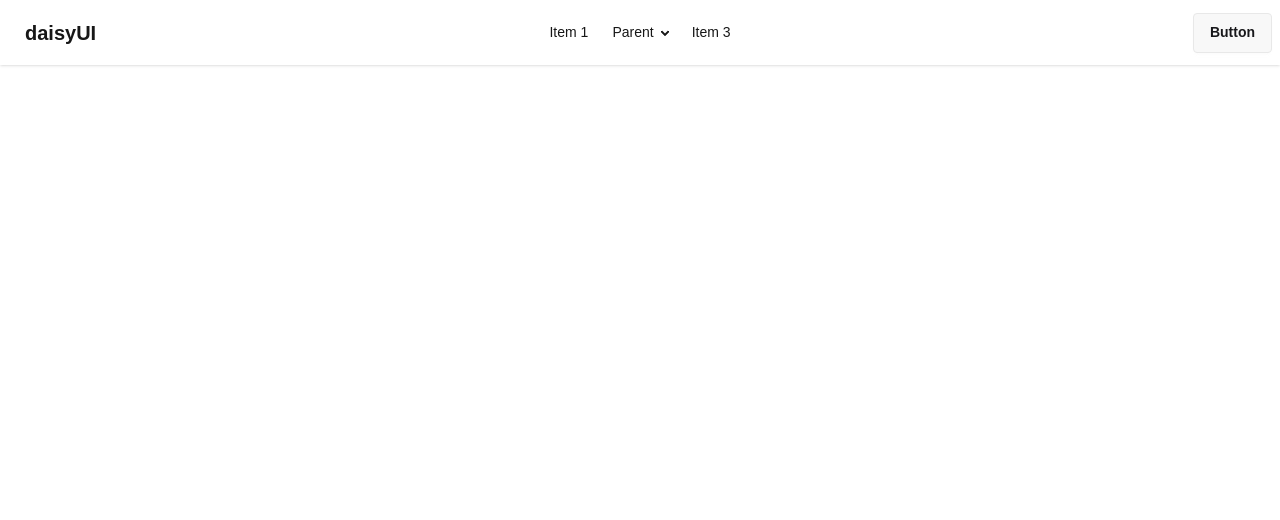
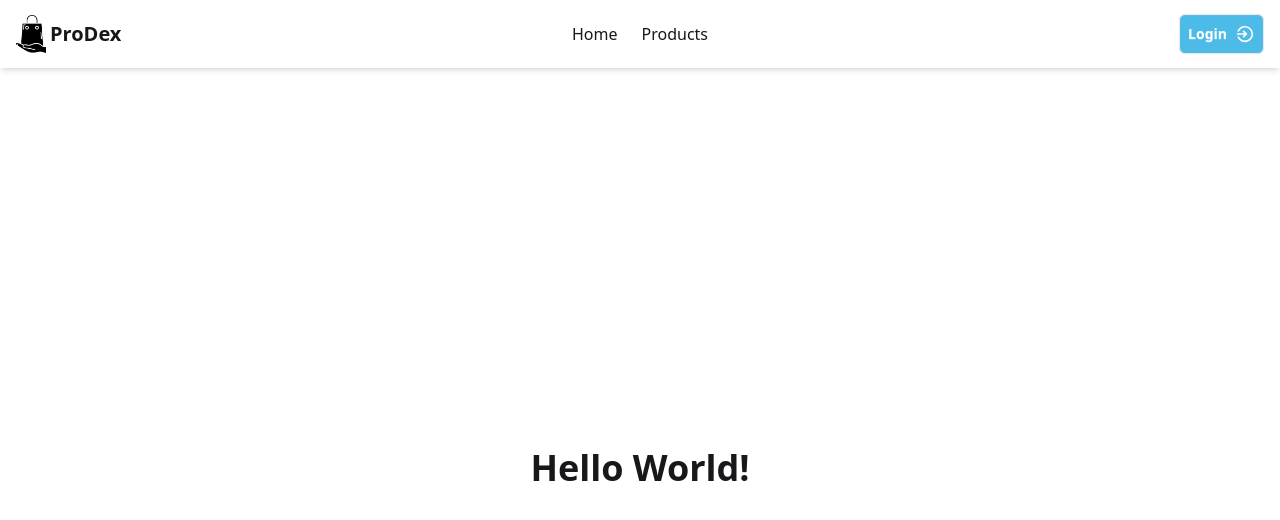
Before and after one commit to amirsayeed/Prodex-Client, a Next.js app: page / in a window 1280 px wide. Shown: the top 520 px of the page. Built offline with nearby package versions, Linux system fonts and the light colour scheme; no server answers.

Commit message:
navbar, default loading and error added

```diff
--- a/package.json
+++ b/package.json
@@ -14,7 +14,8 @@
     "next-auth": "^4.24.11",
     "react": "19.1.0",
     "react-dom": "19.1.0",
-    "react-icons": "^5.5.0"
+    "react-icons": "^5.5.0",
+    "react-toastify": "^11.0.5"
   },
   "devDependencies": {
     "@eslint/eslintrc": "^3",
--- /dev/null
+++ b/src/app/ClientProvider.jsx
@@ -0,0 +1,7 @@
+"use client";
+
+import { SessionProvider } from "next-auth/react";
+
+export default function ClientProvider({ children, session }) {
+  return <SessionProvider session={session}>{children}</SessionProvider>;
+}
--- /dev/null
+++ b/src/app/error.jsx
@@ -0,0 +1,24 @@
+'use client' // Error boundaries must be Client Components
+
+import { useEffect } from 'react'
+
+export default function Error({ error, reset }) {
+  useEffect(() => {
+    // Log the error to an error reporting service
+    console.error(error)
+  }, [error])
+
+  return (
+    <div>
+      <h2>Something went wrong!</h2>
+      <button
+        onClick={
+          // Attempt to recover by trying to re-render the segment
+          () => reset()
+        }
+      >
+        Try again
+      </button>
+    </div>
+  )
+}
--- a/src/app/globals.css
+++ b/src/app/globals.css
@@ -1,27 +1,2 @@
 @import "tailwindcss";
 @plugin "daisyui";
-
-:root {
-  --background: #ffffff;
-  --foreground: #171717;
-}
-
-@theme inline {
-  --color-background: var(--background);
-  --color-foreground: var(--foreground);
-  --font-sans: var(--font-geist-sans);
-  --font-mono: var(--font-geist-mono);
-}
-
-@media (prefers-color-scheme: dark) {
-  :root {
-    --background: #0a0a0a;
-    --foreground: #ededed;
-  }
-}
-
-body {
-  background: var(--background);
-  color: var(--foreground);
-  font-family: Arial, Helvetica, sans-serif;
-}
--- a/src/app/layout.jsx
+++ b/src/app/layout.jsx
@@ -1,28 +1,20 @@
-import { Geist, Geist_Mono } from "next/font/google";
 import "./globals.css";
-
-const geistSans = Geist({
-  variable: "--font-geist-sans",
-  subsets: ["latin"],
-});
-
-const geistMono = Geist_Mono({
-  variable: "--font-geist-mono",
-  subsets: ["latin"],
-});
+import Navbar from "@/components/Navbar";
+import ClientProvider from "./ClientProvider";
 
 export const metadata = {
-  title: "Create Next App",
+  title: "ProDex",
   description: "Generated by create next app",
 };
 
-export default function RootLayout({ children }) {
+export default function RootLayout({ children, session }) {
   return (
-    <html lang="en">
-      <body
-        className={`${geistSans.variable} ${geistMono.variable} antialiased`}
-      >
-        {children}
+    <html lang="en" data-theme='light'>
+      <body className="bg-base-100">
+        <ClientProvider session={session}>
+          <Navbar />
+          {children}
+        </ClientProvider>
       </body>
     </html>
   );
--- /dev/null
+++ b/src/app/loading.js
@@ -0,0 +1,3 @@
+export default function Loading() {
+  return <p>Loading...</p>
+}
--- a/src/app/page.jsx
+++ b/src/app/page.jsx
@@ -1,12 +1,8 @@
-import Navbar from "@/components/Navbar";
 
 export default function Home() {
   return (
-    <>
-    <Navbar/>
-    <div className="flex h-screen items-center justify-center">
-      <h1 className="text-4xl font-bold text-white">Hello World!</h1>
+    <div className="flex min-h-screen items-center justify-center">
+      <h1 className="text-4xl font-bold">Hello World!</h1>
     </div>
-    </>
   );
 }
--- a/src/components/Navbar.jsx
+++ b/src/components/Navbar.jsx
@@ -1,49 +1,104 @@
-import React from 'react';
+"use client";
 
-const Navbar = () => {
+import { useSession, signOut } from "next-auth/react";
+import Link from "next/link";
+import { IoMdLogIn } from "react-icons/io";
+import ProdexLogo from "./ProdexLogo";
+
+export default function Navbar() {
+  const { data: session } = useSession();
+
+  const handleLogout = async () => {
+    await signOut({ redirect: false });
+  };
+
+  const links = (
+    <>
+      <li>
+        <Link href="/">Home</Link>
+      </li>
+      <li>
+        <Link href="/products">Products</Link>
+      </li>
+    </>
+  );
+
   return (
-    <div className="navbar bg-base-100 shadow-sm">
+    <div className="bg-base-100 sticky top-0 z-50 shadow-md">
+      <div className="navbar max-w-[1500px] mx-auto px-2 md:px-4">
+        {/* Navbar Start */}
         <div className="navbar-start">
           <div className="dropdown">
-        <div tabIndex={0} role="button" className="btn btn-ghost lg:hidden">
-            <svg xmlns="http://www.w3.org/2000/svg" className="h-5 w-5" fill="none" viewBox="0 0 24 24" stroke="currentColor"> <path strokeLinecap="round" strokeLinejoin="round" strokeWidth="2" d="M4 6h16M4 12h8m-8 6h16" /> </svg>
+            <div tabIndex={0} className="btn btn-ghost lg:hidden">
+              <svg
+                xmlns="http://www.w3.org/2000/svg"
+                className="h-5 w-5"
+                fill="none"
+                viewBox="0 0 24 24"
+                stroke="currentColor"
+              >
+                <path
+                  strokeLinecap="round"
+                  strokeLinejoin="round"
+                  strokeWidth="2"
+                  d="M4 6h16M4 12h8m-8 6h16"
+                />
+              </svg>
             </div>
             <ul
               tabIndex={0}
-            className="menu menu-sm dropdown-content bg-base-100 rounded-box z-1 mt-3 w-52 p-2 shadow">
-            <li><a>Item 1</a></li>
-            <li>
-            <a>Parent</a>
-            <ul className="p-2">
-                <li><a>Submenu 1</a></li>
-                <li><a>Submenu 2</a></li>
-            </ul>
-            </li>
-            <li><a>Item 3</a></li>
+              className="menu menu-sm dropdown-content bg-white dark:bg-gray-800 rounded-box z-50 mt-3 w-52 p-2 shadow text-lg font-medium"
+            >
+              {links}
             </ul>
           </div>
-        <a className="btn btn-ghost text-xl">daisyUI</a>
+          <ProdexLogo/>
         </div>
+
+        {/* Navbar Center */}
         <div className="navbar-center hidden lg:flex">
-        <ul className="menu menu-horizontal px-1">
-        <li><a>Item 1</a></li>
+          <ul className="menu menu-horizontal px-1 text-base font-medium">{links}</ul>
+        </div>
+
+        {/* Navbar End */}
+        <div className="navbar-end">
+          {session ? (
+            <div className="dropdown dropdown-end">
+              <div tabIndex={0} className="btn btn-ghost btn-circle avatar">
+                <div className="w-10 rounded-full">
+                  {session.user?.image && <img src={session.user.image} alt={session.user.name} />}
+                </div>
+              </div>
+              <ul
+                tabIndex={0}
+                className="menu menu-sm dropdown-content bg-white dark:bg-gray-800 rounded-box z-50 mt-3 w-52 p-2 shadow"
+              >
+                <li className="cursor-default select-none font-semibold px-4 py-2">
+                  {session.user?.name}
+                </li>
                 <li>
-            <details>
-            <summary>Parent</summary>
-            <ul className="p-2">
-                <li><a>Submenu 1</a></li>
-                <li><a>Submenu 2</a></li>
-            </ul>
-            </details>
+                  <Link href="/dashboard/addProduct" tabIndex={-1}>
+                    Dashboard
+                  </Link>
                 </li>
-        <li><a>Item 3</a></li>
+                <li>
+                  <button onClick={handleLogout} className="w-full text-left" tabIndex={-1}>
+                    Logout
+                  </button>
+                </li>
               </ul>
             </div>
-    <div className="navbar-end">
-        <a className="btn">Button</a>
+          ) : (
+            <Link
+              href="/login"
+              className="btn flex text-white bg-[#4dbbe8] p-2 text-sm rounded-md items-center gap-2"
+            >
+              <span>Login</span>
+              <IoMdLogIn size={20} />
+            </Link>
+          )}
+        </div>
       </div>
     </div>
   );
-};
-
-export default Navbar;
+}
--- /dev/null
+++ b/src/components/ProdexLogo.jsx
@@ -0,0 +1,14 @@
+import React from 'react'
+import Image from 'next/image'
+import logo from '../app/logo.png'
+export default function ProdexLogo() {
+  return (
+    <div className='flex items-center justify-center gap-1'>
+        <Image src={logo}
+        alt="logo of the site"
+        width={30}
+        height={30}/>
+        <h2 className='text-xl font-bold'>ProDex</h2>
+    </div>
+  )
+}
```
Also changed, not shown: src/app/logo.png (added), 1 other file (tests, documents, lock files or other folders). Lines whose indentation alone changed are shown as unchanged.
